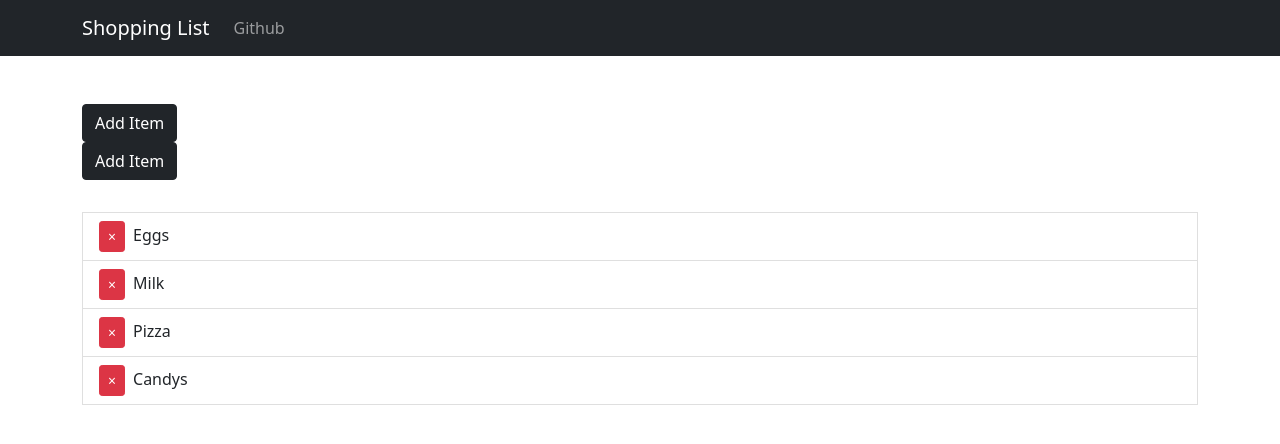
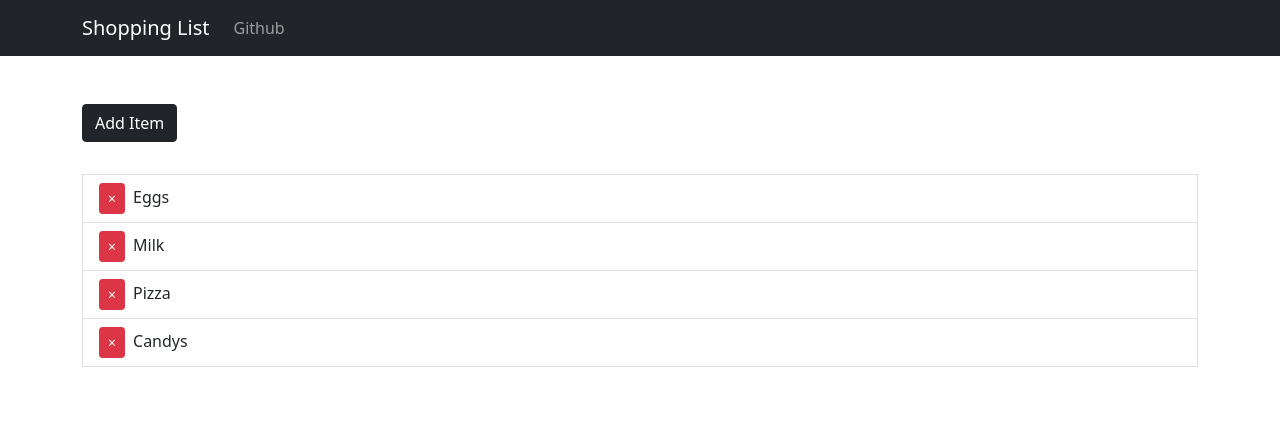
Before and after one commit to sherifButt/MERN_SHOPPING_LIST, a React (Create React App) app in the folder client/: page / in a window 1280 px wide. Shown: the top 444 px of the page. Built offline with nearby package versions, Linux system fonts and the light colour scheme.

Commit message:
remove temporarily add product butoon

```diff
--- a/client/src/components/ItemModal.js
+++ b/client/src/components/ItemModal.js
@@ -1,45 +1,32 @@
 import { useState, useRef } from "react";
 import { useDispatch } from "react-redux";
-import { addItem } from "../redux/actions/itemActions"
+import { addItem } from "../redux/actions/itemActions";
 import InputField from "./form/InputField";
-import {
-   Button,
-   Modal,
-   ModalHeader,
-   ModalBody,
-   Form,
-} from "reactstrap";
+import { Button, Modal, ModalHeader, ModalBody, Form } from "reactstrap";
 
 const ItemModal = ({ buttonLabel, className }) => {
    // redux
-	const dispatch = useDispatch();
-	// Modal controll
+   const dispatch = useDispatch();
+   // Modal controll
    const [modal, setModal] = useState(false);
    const [inputName, setInputName] = useState("");
 
    const toggle = () => setModal(!modal);
-   const closeBtn = (
-      <button className="close" onClick={toggle}>
-         &times;
-      </button>
-   );
 
    const handleSubmit = e => {
-		e.preventDefault();
-		dispatch(addItem(inputName))
-		toggle();
-		setInputName('')
+      e.preventDefault();
+      dispatch(addItem(inputName));
+      toggle();
+      setInputName("");
    };
 
    return (
       <div>
-         <Button color="dark" onClick={toggle}>
+         <Button color="dark" onClick={toggle} style={{ marginBottom: "2rem" }}>
             {buttonLabel}
          </Button>
          <Modal isOpen={modal} toggle={toggle} className={className}>
-            <ModalHeader toggle={toggle} close={closeBtn}>
-               ADD ITEM
-            </ModalHeader>
+            <ModalHeader toggle={toggle}>ADD ITEM</ModalHeader>
             <ModalBody>
                <Form
                   onSubmit={e => {
--- a/client/src/components/ShoppingList.js
+++ b/client/src/components/ShoppingList.js
@@ -16,15 +16,6 @@ const ShoppingList = () => {
    return (
       <Container>
          <ItemModal buttonLabel="Add Item" />
-         <Button
-            color="dark"
-            style={{ marginBottom: "2rem" }}
-            onClick={() => {
-               const name = prompt("Enter Item");
-               name && dispatch(addItem(name));
-            }}>
-            Add Item
-         </Button>
          <ListGroup>
             <TransitionGroup className="shopping-list">
                {items.map(({ id, name }) => (
--- a/client/src/components/form/InputField.js
+++ b/client/src/components/form/InputField.js
@@ -11,7 +11,7 @@ const InputField = ({ placeholder, labelName, input, setInput, id,type }) => {
             id={id && id}
             type={type && type}
             placeholder={placeholder}
-            autoFocus
+            autoFocus={true}
             onChange={e => {
                setInput && setInput(e.target.value);
             }}
```
